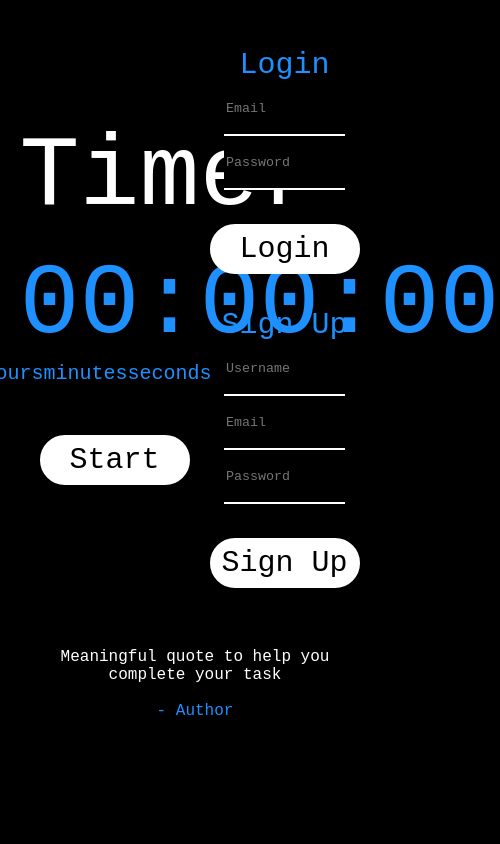
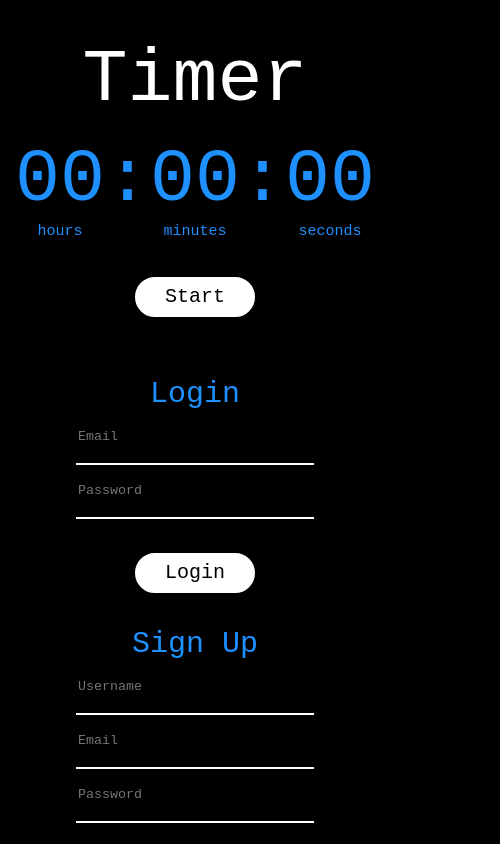
Before and after one commit to vellbear/my-code, a Vue app in the folder CSE 4500/: page / in a window 390 px wide. Shown: the top 844 px of the page, 500 px wide, since content can reach past the window. Built offline with nearby package versions, Linux system fonts and the light colour scheme; no server answers.

Commit message:
fixed logout

```diff
--- a/CSE 4500/src/App.vue
+++ b/CSE 4500/src/App.vue
@@ -1,7 +1,5 @@
 <template>
-    <Logout :showLogout="showLogout"/>
-    <Timer />
-    <Auth />
+    <Auth><Timer /></Auth>
     <Quote />
 </template>
 
@@ -9,20 +7,18 @@
 import Timer from './components/Timer.vue'
 import Quote from './components/Quote.vue'
 import Auth from './components/Auth.vue'
-import Logout from './components/Logout.vue'
 
 export default {
     name: 'App',
     components: {
         Timer,
         Quote,
-        Auth,
-        Logout
+        Auth
     },
 
     data(){
         return {
-            showLogout:false
+
         }
     }
 }
@@ -80,4 +76,24 @@ span {
     width: 150px;
     height: 50px;
 }
+
+@media only screen and (max-width: 500px){
+    input{
+        width: 50vw;
+    }
+}
+
+@media only screen and (max-width: 1190px){
+    input{
+        width: 60vw;
+    }
+}
+
+@media only screen and (max-width: 768px) {
+    .button{
+        height: 40px;
+        width: 120px;
+        font-size: 20px;
+    }
+}
 </style>
--- a/CSE 4500/src/components/Auth.vue
+++ b/CSE 4500/src/components/Auth.vue
@@ -1,28 +1,36 @@
 <template>
+    <Logout :showLogout="showLogout" :logoutClick="this.logout"/>
+    <slot></slot>
   <div class="authenticationbox" v-if="showAuthbox">
         <form>
             <span>Login</span><br>
-            <input type="email" class="loginemail" placeholder="Email" autocomplete="email" v-model="loginemail"><br>
-            <input type="password" class="loginpassword" placeholder="Password" autocomplete="current-password" v-model="loginpassword"><br><br>
-            <button class="button login" @click="login"> Login </button><br><br>
+            <input type="email" class="loginemail" placeholder="Email" autocomplete="email" v-model="loginemail" required><br>
+            <input type="password" class="loginpassword" placeholder="Password" autocomplete="current-password" v-model="loginpassword" required><br><br>
+            <button type="submit" class="button login" @click="login"> Login </button><br><br>
         </form>
-        <div class='error' v-if="showError">{{ error }}</div><br v-if="showError">
+        <div class='error' v-if="showError">{{ error }}</div>
+        <br v-if="showError">
         <form>
             <span>Sign Up</span><br>
             <input type="text" class="signupusername" placeholder="Username"><br>
             <input type="email" class="signupemail" placeholder="Email" autocomplete="email" v-model="signupemail"><br>
             <input type="password" class="signuppassword" placeholder="Password" autocomplete="current-password" v-model="signuppassword"><br><br>
-            <button class="button signup" @click="signup"> Sign Up </button>
+            <button type="submit" class="button signup" @click="signup"> Sign Up </button>
         </form>
     </div>
 </template>
 
 <script>
 
+import Logout from './Logout.vue'
 import firebase from 'firebase/app'
 import 'firebase/auth'
 
 export default {
+    components:{
+        Logout
+    },
+
     data(){
         return{
             loginemail: '',
@@ -31,8 +39,26 @@ export default {
             signuppassword: '',
             error: '',
             showError: false,
-            showAuthbox: true
+            showAuthbox: false,
+            showLogout: false
         }
+    },
+
+    beforeCreate(){
+        firebase.auth().onAuthStateChanged((user) => {
+            if (user != null) {
+                // User is signed in, see docs for a list of available properties
+                // https://firebase.google.com/docs/reference/js/firebase.User
+                console.log('signed in')
+                this.showAuthbox = false
+                this.showLogout = true
+                this.showError = false
+            } else {
+                // User is signed out
+                this.showAuthbox = true
+                console.log('signed out')
+            }
+        })
     },
 
     methods:{
@@ -40,8 +66,7 @@ export default {
             this.showAuthbox = false
             firebase.auth().signInWithEmailAndPassword(this.loginemail, this.loginpassword)
                 .then(() => {
-                    this.showError = false
-                    alert("You Signed In")
+                    this.signedin()
                 })
                 .catch(() => {
                     this.showAuthbox = true
@@ -54,8 +79,7 @@ export default {
             this.showAuthbox = false
             firebase.auth().createUserWithEmailAndPassword(this.signupemail, this.signuppassword)
                 .then(() => {
-                    this.showError = false
-                    alert("You Signed Up")
+                    this.signedin()
                 })
                 .catch(() => {
                     this.showAuthbox = true
@@ -65,8 +89,19 @@ export default {
         },
 
         logout() {
-            firebase.auth().signOut
+            firebase.auth().signOut()
+            this.showLogout = false
             this.showAuthbox = true
+        },
+
+        signedin(){
+            firebase.auth().onAuthStateChanged((user) => {
+                if(user != null){
+                    this.showAuthbox = false
+                    this.showError = false
+                    this.showLogout = true
+                }
+            })
         }
     }
 }
@@ -84,4 +119,10 @@ export default {
         color: red;
         font-size: 16px;
     }
+
+    @media only screen and (max-width: 1190px) {
+        .authenticationbox{
+            width: 100vw;
+        }
+    }
 </style>
--- a/CSE 4500/src/components/Logout.vue
+++ b/CSE 4500/src/components/Logout.vue
@@ -1,14 +1,17 @@
 <template>
   <div class="logoutbox" v-if="showLogout">
         <div class="showsignedin">{{ signedIn }}</div>
-        <button class="button logout">{{ logout }}</button>
+        <div class="logoutButton"><button class="button logout" @click="logoutClick">{{ logout }}</button></div>
     </div>
 </template>
 
 <script>
 export default {
     props:{
-        showLogout: Boolean
+        showLogout: Boolean,
+        logoutClick: {
+            type: Function
+        }
     },
 
     data(){
@@ -30,9 +33,23 @@ export default {
         margin-bottom: 10px;
         width: 100vw;
         font-size: 30px;
+        flex-wrap: wrap;
     }
 
     .logout{
         margin-left: 30px;
     }
+
+    @media only screen and (max-width: 500px){
+        .showsignedin{
+            width: 100vw;
+        }
+        .logoutButton{
+            width: 100vw;
+        }
+        .logout{
+            margin-left: 0px;
+            margin-top: 20px;
+        }
+    }
 </style>
--- a/CSE 4500/src/components/Quote.vue
+++ b/CSE 4500/src/components/Quote.vue
@@ -1,5 +1,5 @@
 <template>
-    <div class="quotebox" v-if="showQuote">
+    <div class="quotebox">
         <div class="quote">{{ quote }}</div><br>
         <span class="name">{{ author }}</span>
     </div>
@@ -10,16 +10,16 @@ export default {
     data(){
         return{
             quote: 'Meaningful quote to help you complete your task',
-            author: '- Author',
-            showQuote: true
+            author: '- Author'
         }
     },
 
-    mounted() {
-        /*runs while app is mounted*/
-
+    beforeMount() {
         //calls the quote the first time when loading page
         this.quoteAPI()
+    },
+
+    mounted(){
         //quote changes every 30 secs
         setInterval(this.quoteAPI, 30000)
     },
@@ -42,6 +42,10 @@ export default {
                 })
                 .catch(err => {
                     console.error(err);
+                    //If user keeps spamming refresh like me :P
+                    this.quote = 'Meaningful quote to help you complete your task'
+                    this.author = '- Author'
+                    setTimeout(this.quoteAPI, 1000)
                 })
         }
     }
--- a/CSE 4500/src/components/Timer.vue
+++ b/CSE 4500/src/components/Timer.vue
@@ -1,5 +1,5 @@
 <template>
-  <div class="timer" v-if="showTimer">
+  <div class="timer">
     <div class="title">{{ title }}</div>
     <div class="timerDisplay">{{ time }}</div>
     <div class="units" v-if="showUnits">
@@ -8,7 +8,7 @@
             <span class="sec">seconds</span>
     </div>
     <div class="buttons">
-        <button v-if="showStartButton" class="button startButton" @click="setTimer">{{ startButton }}</button>
+        <button v-if="showStartButton" class="button startButton" @click="setTimer" >{{ startButton }}</button>
         <button v-if="showStopButton" class="button stopButton" @click="stopTimer">{{ stopButton }}</button>
     </div>
   </div>
@@ -29,8 +29,7 @@ export default {
             seconds: 0,
             showStartButton: true,
             showStopButton: false,
-            showUnits: true,
-            showTimer: true
+            showUnits: true
         }
     },
 
@@ -116,4 +115,46 @@ export default {
     .startButton, .stopButton{
         margin:20px;
     }
+
+    @media only screen and (max-width: 500px) {
+        .timer, .timerDisplay{
+            font-size: 50px;
+            width: 100vw;
+        }
+        .units{
+            font-size: 10px;
+        }
+
+        .min{
+            width: 136px;
+        }
+
+        .hrs, .sec{
+            width: 42px;
+        }
+    }
+
+    @media only screen and (max-width: 768px) {
+        .timer, .timerDisplay{
+            font-size: 75px;
+            width: 100vw;
+        }
+        .units{
+            font-size: 15px;
+        }
+
+        .min{
+            width: 206px;
+        }
+
+        .hrs, .sec{
+            width: 64px;
+        }
+    }
+
+    @media only screen and (max-width: 1190px) {
+        .timer, .timerDisplay{
+            width: 100vw;
+        }
+    }
 </style>
```
Also changed, not shown: CSE 4500/src/assets/logo.png (deleted).
